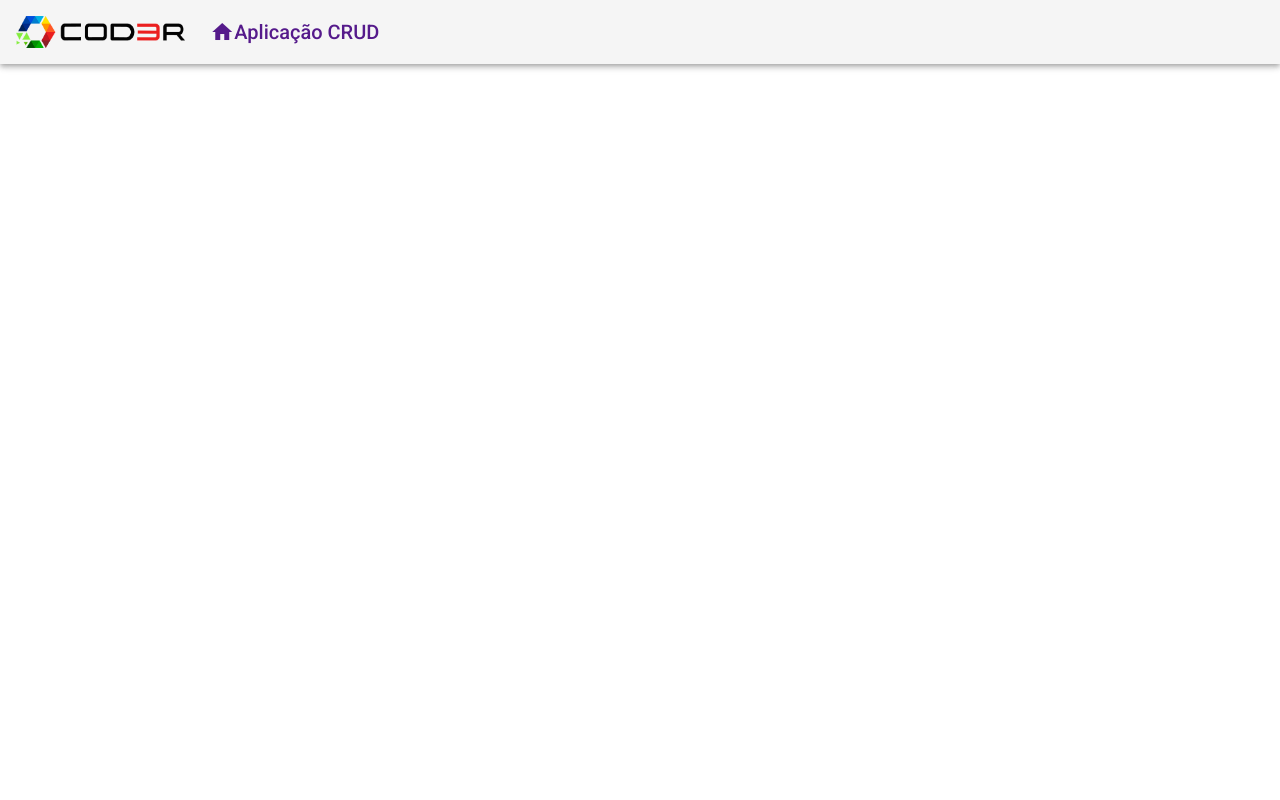
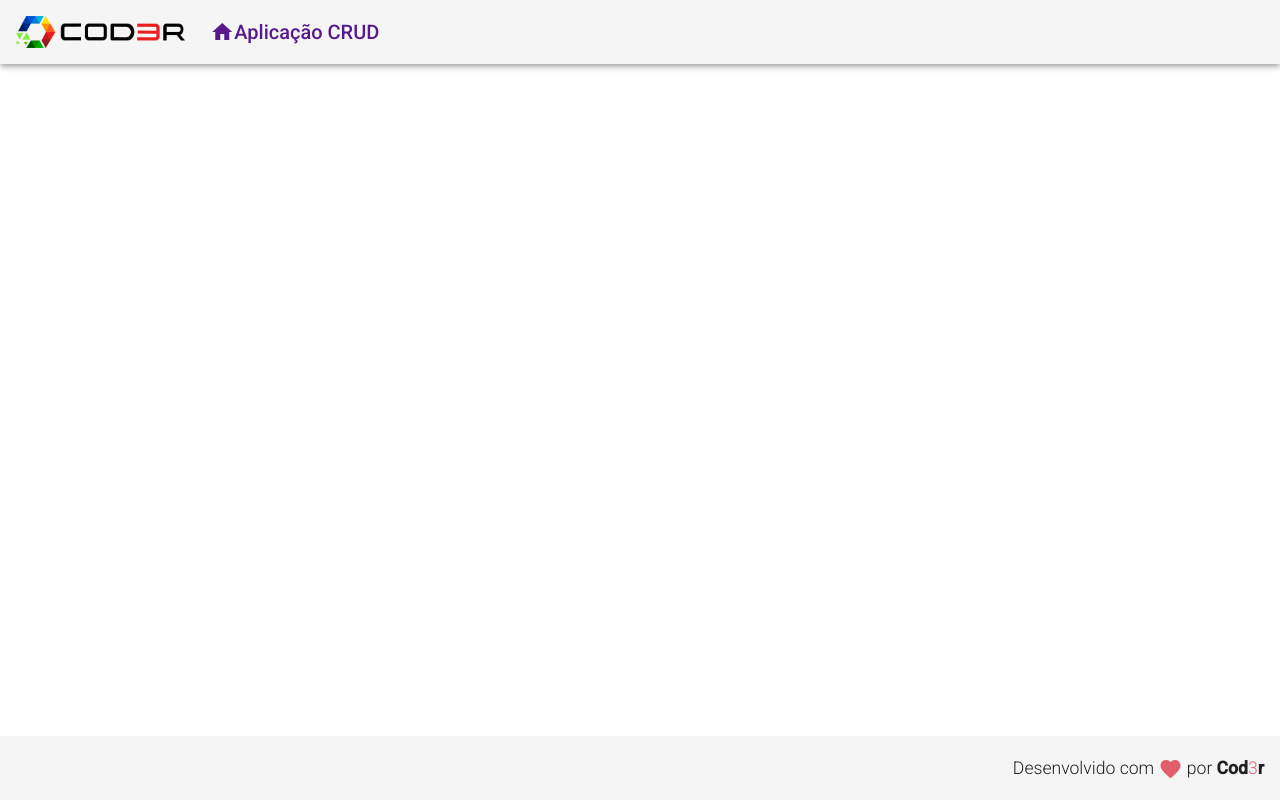
Before and after one commit to erlds/Projeto_Angular_Web_Moderno, an Angular app in the folder frontend/: page / in a window 1280 px wide. Built offline with nearby package versions, Linux system fonts and the light colour scheme.

Commit message:
Component Footer

```diff
--- a/frontend/src/app/app.component.html
+++ b/frontend/src/app/app.component.html
@@ -1 +1,2 @@
 <app-header></app-header>
+<app-footer></app-footer>
--- a/frontend/src/app/app.module.ts
+++ b/frontend/src/app/app.module.ts
@@ -6,12 +6,14 @@
 import { BrowserAnimationsModule } from '@angular/platform-browser/animations';
 import { HeaderComponent } from './components/template/header/header.component';
 
-import {MatToolbarModule} from '@angular/material/toolbar'
+import {MatToolbarModule} from '@angular/material/toolbar';
+import { FooterComponent } from './components/template/footer/footer.component'
 
 @NgModule({
   declarations: [
     AppComponent,
-    HeaderComponent
+    HeaderComponent,
+    FooterComponent
   ],
   imports: [
     BrowserModule,
--- /dev/null
+++ b/frontend/src/app/components/template/footer/footer.component.css
@@ -0,0 +1,13 @@
+.footer {
+    position: fixed;
+    bottom: 0;
+
+    display: flex;
+    justify-content: flex-end;
+
+}
+
+.footer span {
+    font-weight: 300;
+    font-size: 1.1rem;
+}
--- /dev/null
+++ b/frontend/src/app/components/template/footer/footer.component.html
@@ -0,0 +1,9 @@
+<mat-toolbar class="footer">
+    <span>
+        Desenvolvido com
+        <i class="material-icons red v-middle">
+            favorite
+        </i>
+        por <strong>Cod<span class="red">3</span>r</strong>
+    </span>
+</mat-toolbar>
--- /dev/null
+++ b/frontend/src/app/components/template/footer/footer.component.ts
@@ -0,0 +1,15 @@
+import { Component, OnInit } from '@angular/core';
+
+@Component({
+  selector: 'app-footer',
+  templateUrl: './footer.component.html',
+  styleUrls: ['./footer.component.css']
+})
+export class FooterComponent implements OnInit {
+
+  constructor() { }
+
+  ngOnInit(): void {
+  }
+
+}
--- a/frontend/src/styles.css
+++ b/frontend/src/styles.css
@@ -2,3 +2,11 @@
 
 html, body { height: 100%; }
 body { margin: 0; font-family: Roboto, "Helvetica Neue", sans-serif; }
+
+.red{
+    color: rgb(227, 94, 107);
+}
+
+.v-middle {
+    vertical-align: middle;
+}
```
